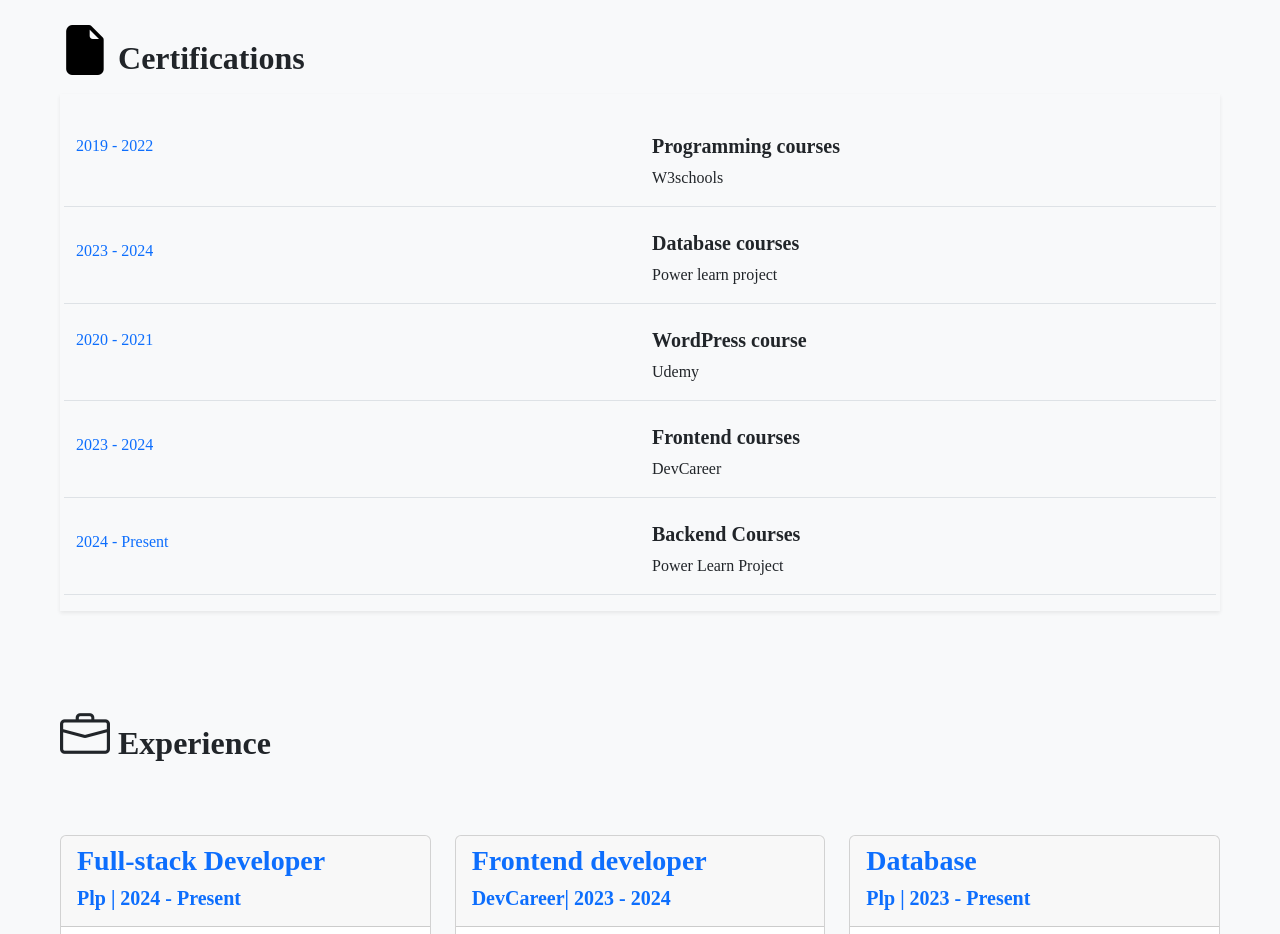
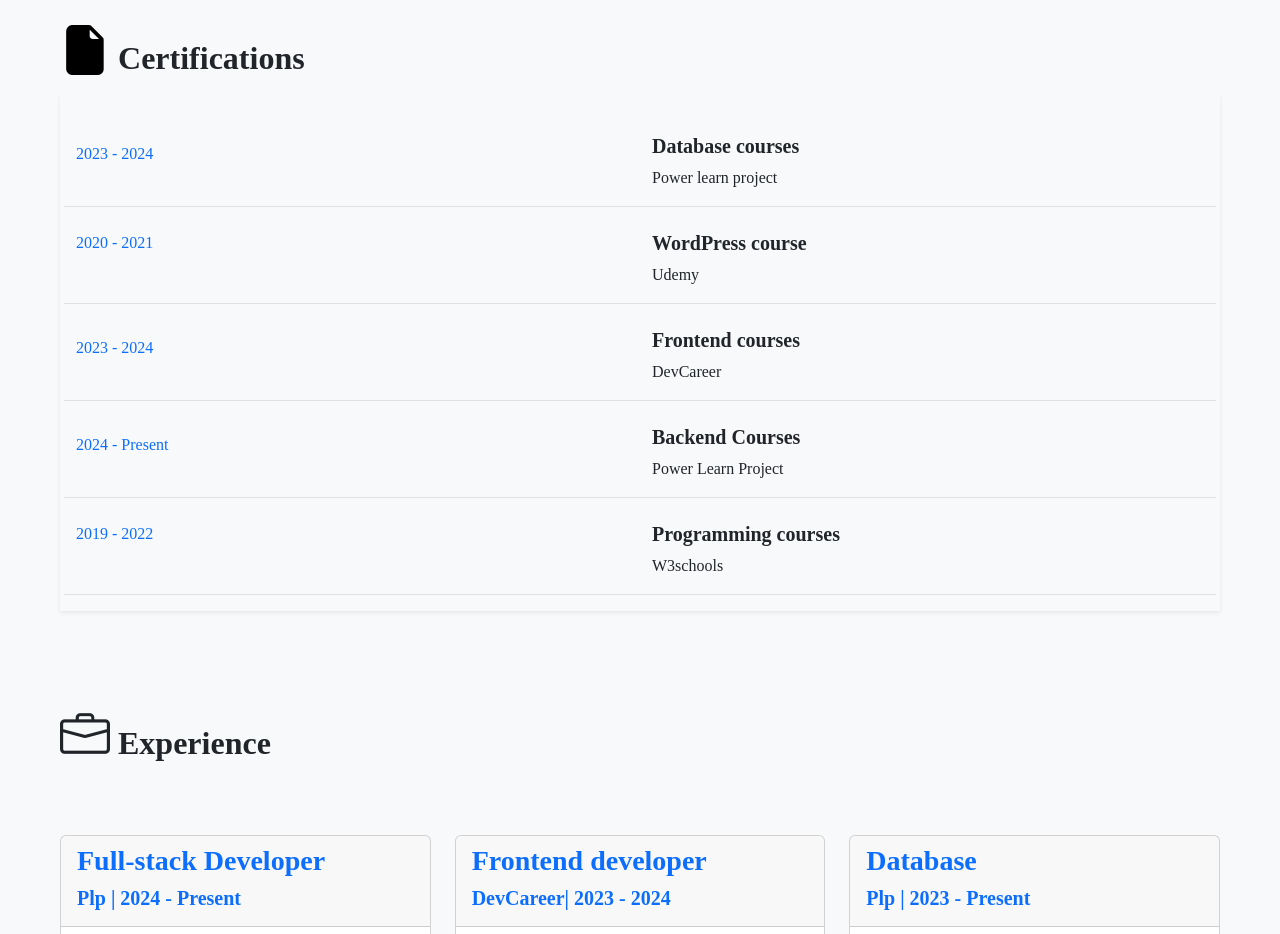
Before and after one commit to Azeezbank/MyPortfolio, a React (Create React App) app: page / in a window 1280 px wide. Shown: the part 3300-4234 px from the top of the page. Built offline with nearby package versions, Linux system fonts and the light colour scheme.

Commit message:
Update Awards.js

```diff
--- a/src/Components/Awards.js
+++ b/src/Components/Awards.js
@@ -105,16 +105,6 @@ const Awards = () => {
         </h2>
             <div className="shadow-sm me-5 ms-5 mb-5 p-3">
           <div className="row mt-4 border-bottom">
-            <div className="col-sm-6">
-              <p className="text-primary">2019 - 2022</p>
-            </div>
-            <div className="col-sm-6">
-              <h5 className="bold">Programming courses</h5>
-              <p>W3schools</p>
-            </div>
-          </div>
-
-          <div className="row mt-4 border-bottom">
             <div className="col-sm-6 pt-2">
               <p className="text-primary">2023 - 2024</p>
             </div>
@@ -151,6 +141,15 @@ const Awards = () => {
             <div className="col-sm-6">
               <h5 className="bold">Backend Courses</h5>
               <p>Power Learn Project</p>
+            </div>
+          </div>
+            <div className="row mt-4 border-bottom">
+            <div className="col-sm-6">
+              <p className="text-primary">2019 - 2022</p>
+            </div>
+            <div className="col-sm-6">
+              <h5 className="bold">Programming courses</h5>
+              <p>W3schools</p>
             </div>
           </div>
         </div>
```
